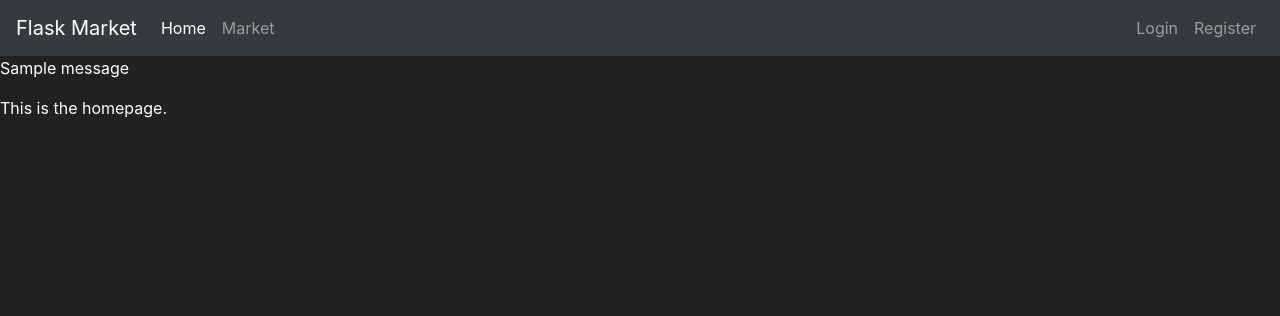
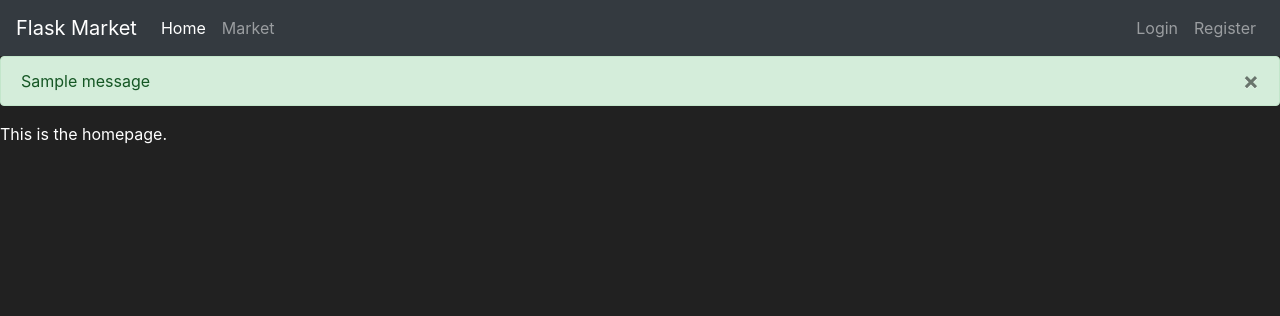
Before and after one commit to njerigathigi/FlaskMarket, a Flask app: page / in a window 1280 px wide. Shown: the top 316 px of the page. Run offline with Flask 2, Linux system fonts and the light colour scheme; one stand-in notice (Sample message) is shown; some libraries are stand-ins or nearby versions.

Commit message:
style error

```diff
--- a/market/templates/base.html
+++ b/market/templates/base.html
@@ -41,11 +41,16 @@
       <!-- Future Content here -->
       {% with messages = get_flashed_messages(with_categories=True)%} <!-- get_flashed_messages() returns the error messages as a tuple-->
           {% for category, message in messages %} <!--(category, message)-The default category value is 'message'. Here we unpack the tuple. -->
-              <p>{{message}}</p>
+              <div class="alert alert-{{ category }}">
+                  <button type="button", class="m1-2 close", data-dismiss="alert", aria-label="navbar-collapse">
+                      <span aria-hidden="true">&times;</span>
+                  </button>
+                  {{message}}
+              </div>
           {% endfor %}
       {% endwith %}
 
-      {% block content %}
+      {% block content %} <!-- tells browser that child templates can override this section with custom code-->
 
       {% endblock %}
 
```
